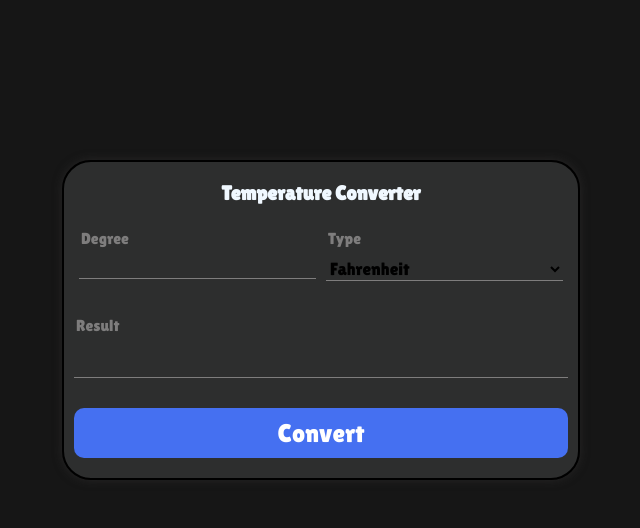
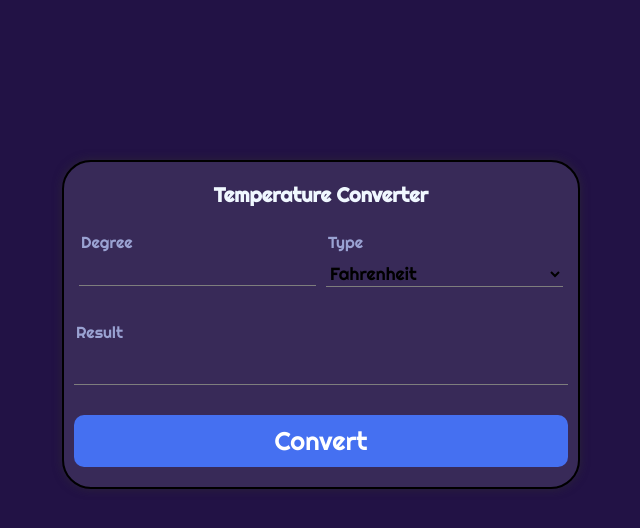
Before and after one commit to Onee1Shot/OIBSIB-temperaturecoverter, a plain HTML site: page index.html in a window 1280 px wide. Shown: the whole page, without its empty margins (319-959 px from the left). Drawn offline with Linux system fonts and the light colour scheme.

Commit message:
02-10-22

```diff
--- a/index.html
+++ b/index.html
@@ -23,7 +23,7 @@
                 <p>Type</p>
                 <select name="" id="unit">
                      <option value="Fahrenheit">Fahrenheit</option>
-                     <option value="Celsius">Celcious</option>
+                     <option value="Celsius">Celcius</option>
                 </select>
             </div>
         </div>
--- a/style.css
+++ b/style.css
@@ -1,10 +1,11 @@
-@import url('https://fonts.googleapis.com/css2?family=Lilita+One&display=swap');
+@import url('https://fonts.googleapis.com/css2?family=Righteous&display=swap');
+
 
       * {
         margin: 0px;
         padding: 0;
         box-sizing: border-box;
-        font-family: "Lilita One",sans-serif;
+        font-family: "Righteous",sans-serif;
     }
 
     body {
@@ -12,7 +13,7 @@
         align-items: center;
         justify-content: center;
         padding-top: 20vh;
-        background-color: #161616;
+        background-color: #221245;
     }
 
     .container {
@@ -40,7 +41,7 @@
 
     p {
         font-size: 1rem;
-        color: rgb(126, 125, 125);
+        color: rgb(154, 162, 210);
         padding: 5px 2px;
     }
 
```
